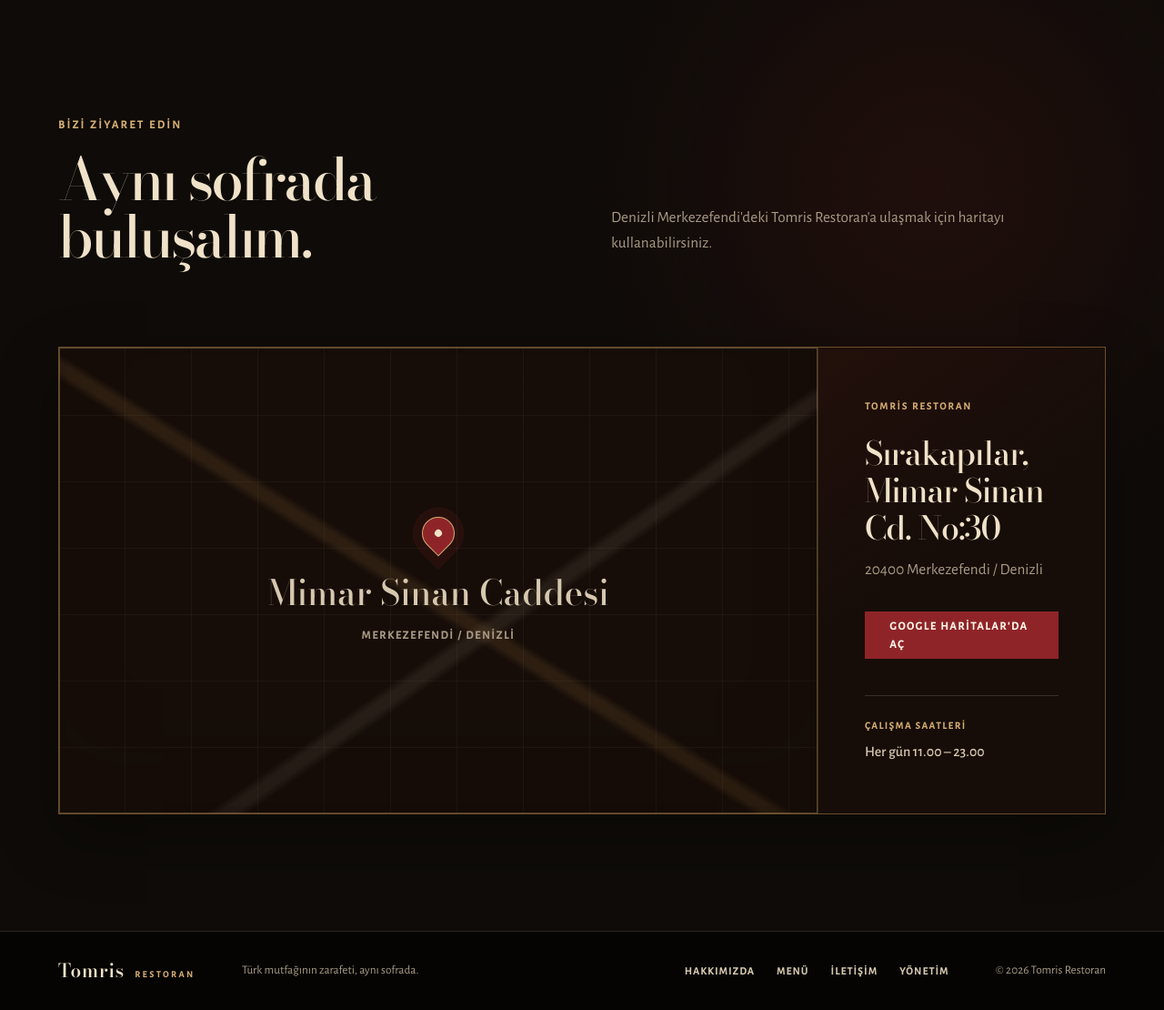
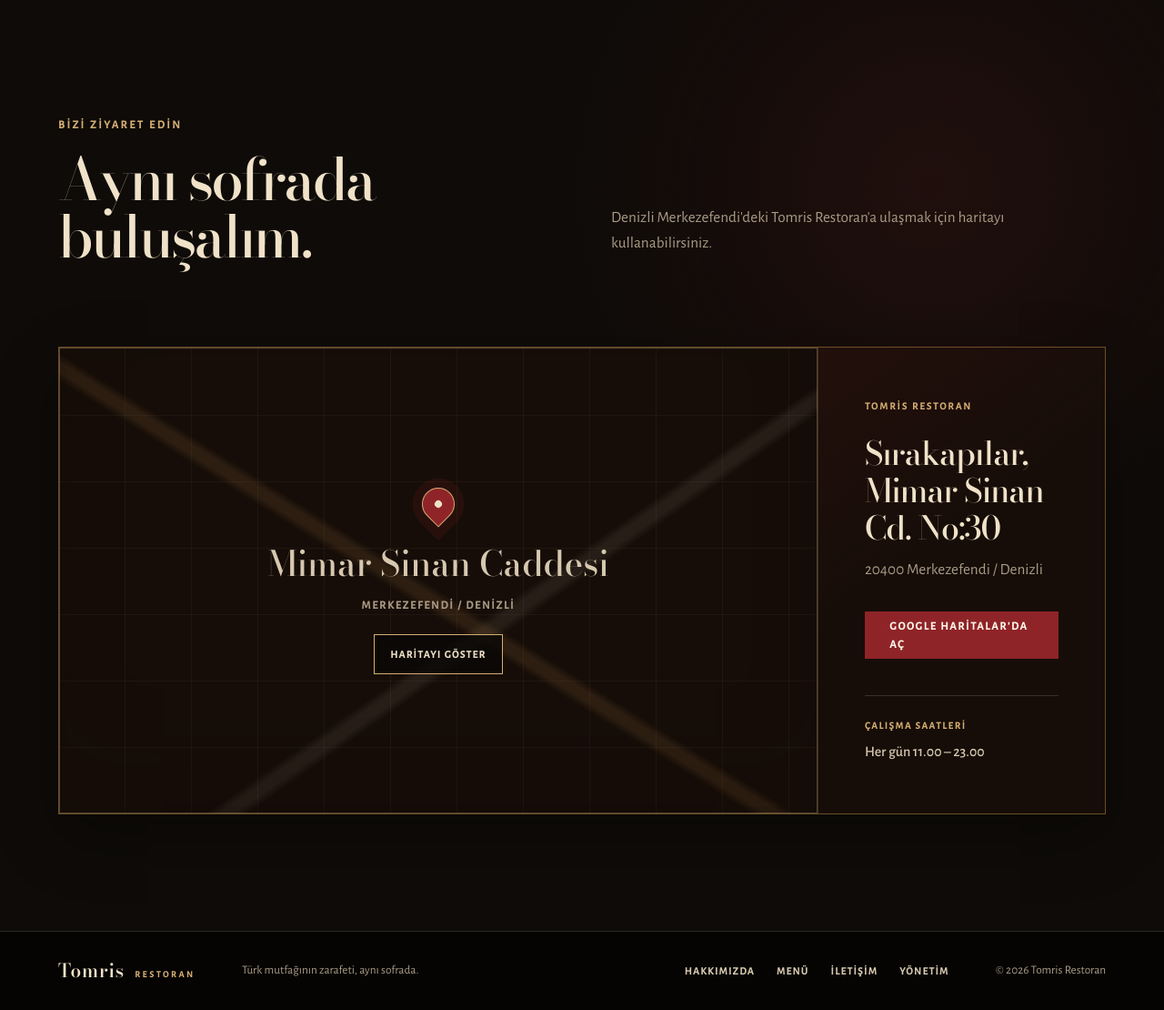
Before and after one commit to halilkarkaya/TomrisRestaurant, a Django app: page / in a window 1280 px wide. Shown: the part 3209-4319 px from the top of the page at 91% size. Run offline with Django 5.2, Linux system fonts and the light colour scheme; data comes from the database, SQL or seed files in the repository; some libraries are stand-ins or nearby versions.

Commit message:
Optimize page load and add safe update script

```diff
--- a/restaurant/static/restaurant/css/styles.css
+++ b/restaurant/static/restaurant/css/styles.css
@@ -1,3 +1,76 @@
+/* Yalnızca sitede gereken temel Latin ve Türkçe glifler. */
+@font-face {
+  font-family: "Alegreya Sans";
+  font-style: normal;
+  font-weight: 400;
+  font-display: swap;
+  src: url(../fonts/alegreya-sans-400-core.woff2) format("woff2");
+  unicode-range: U+0000-00FF, U+0131, U+0152-0153, U+2013-2014, U+2018-201D, U+2020, U+2026, U+20AC, U+20BA, U+2122, U+2191, U+2193, U+2197, U+2212, U+2215;
+}
+
+@font-face {
+  font-family: "Alegreya Sans";
+  font-style: normal;
+  font-weight: 400;
+  font-display: swap;
+  src: url(../fonts/alegreya-sans-400-tr.woff2) format("woff2");
+  unicode-range: U+011E-011F, U+0130, U+015E-015F;
+}
+
+@font-face {
+  font-family: "Alegreya Sans";
+  font-style: normal;
+  font-weight: 500;
+  font-display: swap;
+  src: url(../fonts/alegreya-sans-500-core.woff2) format("woff2");
+  unicode-range: U+0000-00FF, U+0131, U+0152-0153, U+2013-2014, U+2018-201D, U+2020, U+2026, U+20AC, U+20BA, U+2122, U+2191, U+2193, U+2197, U+2212, U+2215;
+}
+
+@font-face {
+  font-family: "Alegreya Sans";
+  font-style: normal;
+  font-weight: 500;
+  font-display: swap;
+  src: url(../fonts/alegreya-sans-500-tr.woff2) format("woff2");
+  unicode-range: U+011E-011F, U+0130, U+015E-015F;
+}
+
+@font-face {
+  font-family: "Bodoni Moda";
+  font-style: normal;
+  font-weight: 500;
+  font-display: swap;
+  src: url(../fonts/bodoni-moda-500-core.woff2) format("woff2");
+  unicode-range: U+0000-00FF, U+0131, U+0152-0153, U+2013-2014, U+2018-201D, U+2020, U+2026, U+20AC, U+20BA, U+2122, U+2191, U+2193, U+2197, U+2212, U+2215;
+}
+
+@font-face {
+  font-family: "Bodoni Moda";
+  font-style: normal;
+  font-weight: 500;
+  font-display: swap;
+  src: url(../fonts/bodoni-moda-500-tr.woff2) format("woff2");
+  unicode-range: U+011E-011F, U+0130, U+015E-015F;
+}
+
+@font-face {
+  font-family: "Bodoni Moda";
+  font-style: normal;
+  font-weight: 600;
+  font-display: swap;
+  src: url(../fonts/bodoni-moda-600-core.woff2) format("woff2");
+  unicode-range: U+0000-00FF, U+0131, U+0152-0153, U+2013-2014, U+2018-201D, U+2020, U+2026, U+20AC, U+20BA, U+2122, U+2191, U+2193, U+2197, U+2212, U+2215;
+}
+
+@font-face {
+  font-family: "Bodoni Moda";
+  font-style: normal;
+  font-weight: 600;
+  font-display: swap;
+  src: url(../fonts/bodoni-moda-600-tr.woff2) format("woff2");
+  unicode-range: U+011E-011F, U+0130, U+015E-015F;
+}
+
 :root {
   color-scheme: dark;
   --night: #080706;
@@ -979,6 +1052,16 @@ blockquote cite {
   min-height: inherit;
   border: 0;
   filter: grayscale(0.18) sepia(0.2) saturate(0.88) contrast(1.06);
+  opacity: 0;
+  transition: opacity 240ms ease;
+}
+
+.location-panel__map iframe[hidden] {
+  display: none;
+}
+
+.location-panel__map.is-loaded iframe {
+  opacity: 1;
 }
 
 .location-panel__map-fallback {
@@ -991,6 +1074,12 @@ blockquote cite {
   justify-content: center;
   color: var(--ivory-soft);
   text-align: center;
+  transition: opacity 180ms ease, visibility 180ms ease;
+}
+
+.location-panel__map.is-loaded .location-panel__map-fallback {
+  visibility: hidden;
+  opacity: 0;
 }
 
 .location-panel__map-fallback strong {
@@ -1000,13 +1089,48 @@ blockquote cite {
   font-weight: 500;
 }
 
-.location-panel__map-fallback > span:last-child {
+.location-panel__map-fallback > strong + span {
   margin-top: 0.25rem;
   color: var(--muted);
   font-size: 0.78rem;
   font-weight: 600;
   letter-spacing: 0.14em;
   text-transform: uppercase;
+}
+
+.location-panel__map-load {
+  display: inline-flex;
+  align-items: center;
+  justify-content: center;
+  min-height: 2.75rem;
+  margin-top: 1.35rem;
+  padding: 0.65rem 1.1rem;
+  border: 1px solid var(--brass-light);
+  background: rgba(8, 7, 6, 0.76);
+  color: var(--ivory);
+  font: inherit;
+  font-size: 0.72rem;
+  font-weight: 600;
+  letter-spacing: 0.12em;
+  text-decoration: none;
+  text-transform: uppercase;
+  cursor: pointer;
+  transition: color 180ms ease, background-color 180ms ease;
+}
+
+.location-panel__map-load:hover,
+.location-panel__map-load:focus-visible {
+  background: var(--brass-light);
+  color: var(--night);
+}
+
+.location-panel__map-load:disabled {
+  cursor: wait;
+  opacity: 0.7;
+}
+
+.location-panel__map-load[hidden] {
+  display: none;
 }
 
 .map-pin {
--- a/restaurant/templates/restaurant/base.html
+++ b/restaurant/templates/restaurant/base.html
@@ -9,8 +9,8 @@
   <title>{% block title %}{{ site.brand_name }} {{ site.brand_type }} | Türk Mutfağı{% endblock %}</title>
 
   <link rel="icon" href="{% static 'restaurant/images/favicon.svg' %}" type="image/svg+xml">
+  <link rel="preload" href="{% static 'restaurant/fonts/bodoni-moda-500-core.woff2' %}" as="font" type="font/woff2" crossorigin>
   {% block head_extra %}{% endblock %}
-  <link rel="stylesheet" href="{% static 'restaurant/css/fonts.css' %}">
   <link rel="stylesheet" href="{% static 'restaurant/css/styles.css' %}">
   <script src="{% static 'restaurant/js/main.js' %}" defer></script>
 </head>
--- a/restaurant/templates/restaurant/home.html
+++ b/restaurant/templates/restaurant/home.html
@@ -47,7 +47,16 @@
                 <circle cx="427.5" cy="300" r="120" fill="#e30a17"/>
                 <polygon points="570,225 587.6,275.7 641.3,276.8 597.8,308.3 613.9,359.5 570,330 526.1,359.5 542.2,308.3 498.7,276.8 552.4,275.7" fill="#fff" transform="rotate(90 570 300)"/>
               </svg>
-              <img data-flag-image src="{% static 'restaurant/images/turk-bayragi-kumas.webp' %}" alt="" width="768" height="512" decoding="async">
+              <img
+                data-flag-image
+                src="{% static 'restaurant/images/turk-bayragi-kumas-192.webp' %}"
+                srcset="{% static 'restaurant/images/turk-bayragi-kumas-192.webp' %} 192w, {% static 'restaurant/images/turk-bayragi-kumas-384.webp' %} 384w"
+                sizes="(max-width: 48rem) 7.75rem, 12rem"
+                alt=""
+                width="384"
+                height="256"
+                decoding="async"
+              >
             </span>
             <span class="hero__tribute-copy">
               <small>Cumhuriyetin ışığında</small>
@@ -164,18 +173,27 @@
         </header>
 
         <div class="location-panel">
-          <div class="location-panel__map">
-            <div class="location-panel__map-fallback" aria-hidden="true">
+          <div class="location-panel__map" data-map-container>
+            <div class="location-panel__map-fallback">
               <span class="map-pin"></span>
               <strong>Mimar Sinan Caddesi</strong>
               <span>Merkezefendi / Denizli</span>
+              <button class="location-panel__map-load" type="button" aria-controls="restaurant-map" data-map-load hidden>
+                Haritayı göster
+              </button>
+              <noscript>
+                <a class="location-panel__map-load" href="{{ site.map_link }}" target="_blank" rel="noopener noreferrer">Haritayı aç</a>
+              </noscript>
             </div>
             <iframe
-              src="{{ site.map_embed }}"
+              id="restaurant-map"
+              data-map-frame
+              data-map-src="{{ site.map_embed }}"
               title="Tomris Mini Restoran konum haritası"
               loading="lazy"
               referrerpolicy="no-referrer-when-downgrade"
               allowfullscreen
+              hidden
             ></iframe>
           </div>
           <article class="location-panel__details">
```
Also changed, not shown: restaurant/static/restaurant/js/main.js (+32 -0 lines), restaurant/tests.py (+6 -1 lines), deploy/README.md, restaurant/static/restaurant/fonts/alegreya-sans-400-core.woff2 (added), restaurant/static/restaurant/fonts/alegreya-sans-400-tr.woff2 (added), restaurant/static/restaurant/fonts/alegreya-sans-500-core.woff2 (added), restaurant/static/restaurant/fonts/alegreya-sans-500-tr.woff2 (added), restaurant/static/restaurant/fonts/bodoni-moda-500-core.woff2 (added), restaurant/static/restaurant/fonts/bodoni-moda-500-tr.woff2 (added), restaurant/static/restaurant/fonts/bodoni-moda-600-core.woff2 (added), restaurant/static/restaurant/fonts/bodoni-moda-600-tr.woff2 (added), restaurant/static/restaurant/images/turk-bayragi-kumas-192.webp (added), restaurant/static/restaurant/images/turk-bayragi-kumas-384.webp (added), 2 other files.
